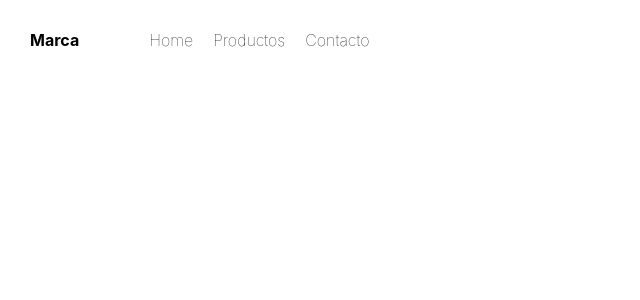
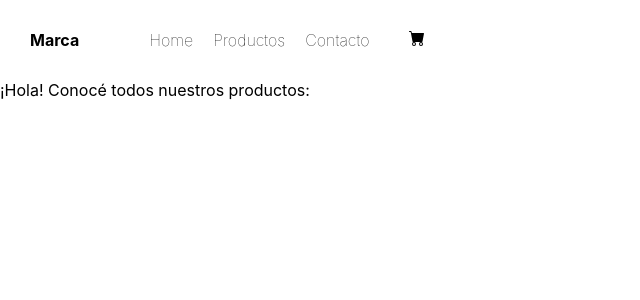
Before and after one commit to dcendoya/e-commerce, a React (Create React App) app: page / in a window 1280 px wide. Shown: the top 300 px of the page, without its empty margins (0-640 px from the left). Built offline with nearby package versions, Linux system fonts and the light colour scheme.

Commit message:
Componentes 1 - Cart icon en navbar y container con greeting prop

```diff
--- a/package.json
+++ b/package.json
@@ -8,6 +8,7 @@
     "@testing-library/user-event": "^13.5.0",
     "react": "^17.0.2",
     "react-dom": "^17.0.2",
+    "react-icons": "^4.3.1",
     "react-scripts": "5.0.0",
     "web-vitals": "^2.1.3"
   },
--- a/src/App.js
+++ b/src/App.js
@@ -1,9 +1,13 @@
 import './App.css';
 import NavBar from './components/NavBar';
+import ItemList from './components/ItemListContainer';
 
 function App() {
   return (
-    <NavBar />
+    <>
+    <div><NavBar /></div>
+    <div><ItemList greeting={'¡Hola! Conocé todos nuestros productos:'}/></div>
+    </>
   );
 }
 
--- /dev/null
+++ b/src/components/CartWidget.js
@@ -0,0 +1,8 @@
+import React from "react";
+import {BsFillCartFill} from "react-icons/bs";
+
+export default function CartIcon () {
+    return (
+        <div><BsFillCartFill style={{paddingLeft: "0px", paddingTop: "30px", justifyContent: "center"}}/></div>
+    )
+}
--- /dev/null
+++ b/src/components/ItemListContainer.js
@@ -0,0 +1,9 @@
+import React from "react";
+
+export default function ItemList ({greeting}) {
+    return (
+        <>
+            <div>{greeting}</div>
+        </>
+    )
+}
--- a/src/components/NavBar.jsx
+++ b/src/components/NavBar.jsx
@@ -1,4 +1,5 @@
 import React from "react";
+import CartIcon from "./CartWidget";
 
 export default function NavBar (){
     return (
@@ -10,6 +11,7 @@ export default function NavBar (){
                     <li style={{display: "inline", padding: "10px"}}><a href="#" style={{textDecoration: "none", color: "black", fontWeight: "lighter"}}>Productos</a></li>
                     <li style={{display: "inline", padding: "10px"}}><a href="#" style={{textDecoration: "none", color: "black", fontWeight: "lighter"}}>Contacto</a></li>
                 </ul>
+                <CartIcon style={{display: "inline"}}/>
             </div>
         </>
 )
```
Also changed, not shown: 1 other file (tests, documents, lock files or other folders).
